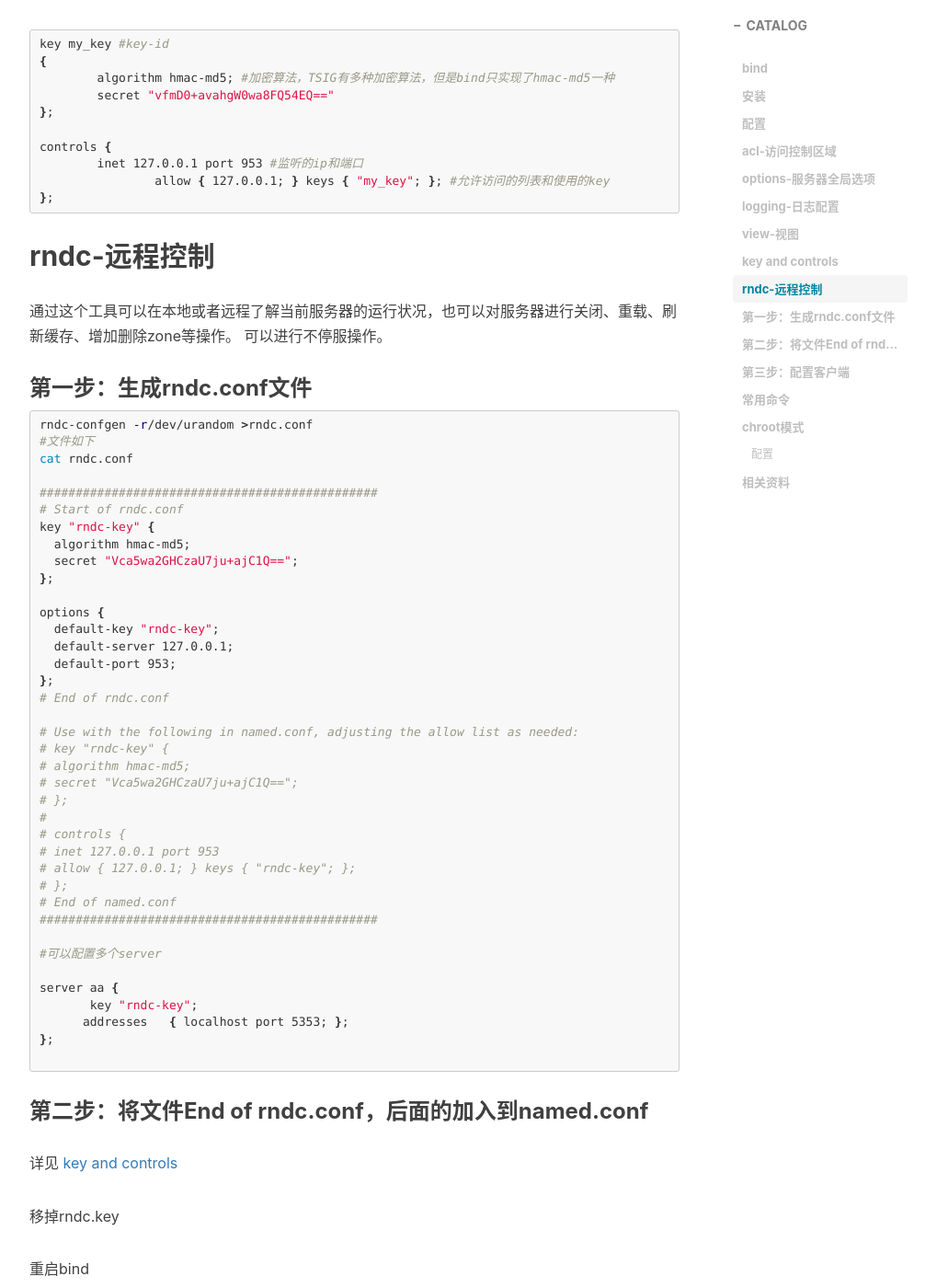
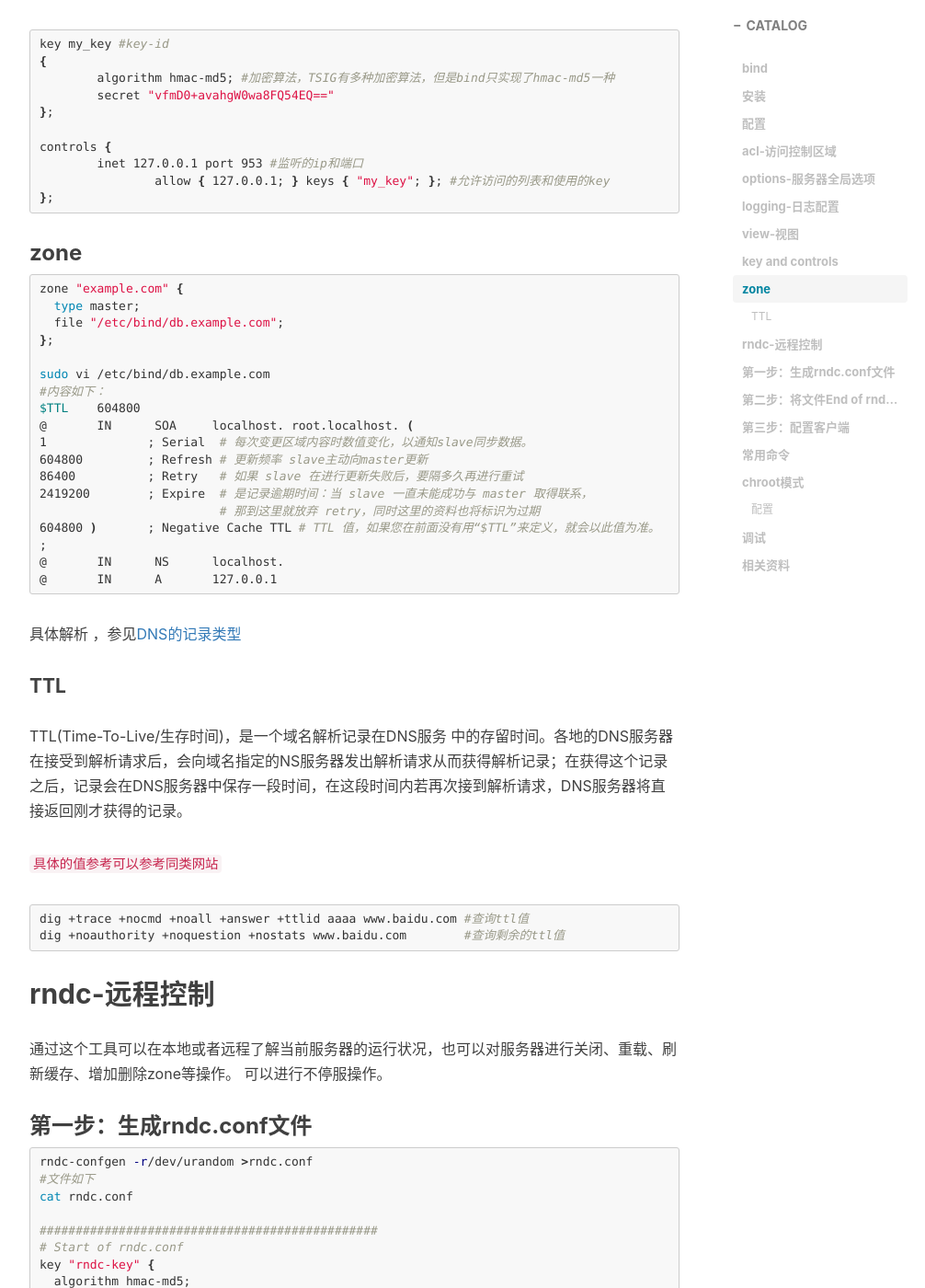
Before and after one commit to jianghaitao1221/jianghaitao1221.github.com, a Jekyll site: the page built from _posts/2018-7-15-bind-install-and-conf.md, in a window 1280 px wide and 1400 px high, scrolled down 3543 px. Shown: the whole window at 92% size, without its empty margins (233-1239 px from the left). Built offline with Jekyll 4.4.1, drawn with Linux system fonts in a browser that asks for light colours; nearby versions of some CDN libraries; comment, search, counter and statistics services are not loaded; some of the changed text lies outside the part shown.

Commit message:
modify post

````diff
--- a/_posts/2018-7-15-bind-install-and-conf.md
+++ b/_posts/2018-7-15-bind-install-and-conf.md
@@ -153,6 +153,42 @@ controls {
 };
 ```
 
+### zone
+
+```bash
+zone "example.com" {
+  type master;
+  file "/etc/bind/db.example.com";
+};
+
+sudo vi /etc/bind/db.example.com
+#内容如下：
+$TTL    604800
+@       IN      SOA     localhost. root.localhost. (
+1              ; Serial  #  每次变更区域内容时数值变化，以通知slave同步数据。
+604800         ; Refresh #  更新频率 slave主动向master更新
+86400          ; Retry   #  如果 slave 在进行更新失败后，要隔多久再进行重试
+2419200        ; Expire  #  是记录逾期时间：当 slave 一直未能成功与 master 取得联系，
+                         #  那到这里就放弃 retry，同时这里的资料也将标识为过期
+604800 )       ; Negative Cache TTL # TTL 值，如果您在前面没有用“$TTL”来定义，就会以此值为准。
+;
+@       IN      NS      localhost.
+@       IN      A       127.0.0.1
+```
+
+具体解析 ，参见[DNS的记录类型](http://jianghaitao1221.github.io/2018/07/14/dns/#DNS的记录类型)
+
+#### TTL
+
+TTL(Time-To-Live/生存时间)，是一个域名解析记录在DNS服务 中的存留时间。各地的DNS服务器在接受到解析请求后，会向域名指定的NS服务器发出解析请求从而获得解析记录；在获得这个记录之后，记录会在DNS服务器中保存一段时间，在这段时间内若再次接到解析请求，DNS服务器将直接返回刚才获得的记录。
+
+`具体的值参考可以参考同类网站`
+
+```bash
+dig +trace +nocmd +noall +answer +ttlid aaaa www.baidu.com #查询ttl值
+dig +noauthority +noquestion +nostats www.baidu.com        #查询剩余的ttl值
+```
+
 ## rndc-远程控制
 
 通过这个工具可以在本地或者远程了解当前服务器的运行状况，也可以对服务器进行关闭、重载、刷新缓存、增加删除zone等操作。
@@ -282,6 +318,11 @@ sudo service bind9 reload
 
 ```
 
+## 调试
+
+```bash
+strace named -g -f -u bind -t /etc/bind
+```
 
 ## 相关资料
 
````
Also changed, not shown: _posts/2018-7-16-bind-master-salve.md (+3 -2 lines).
